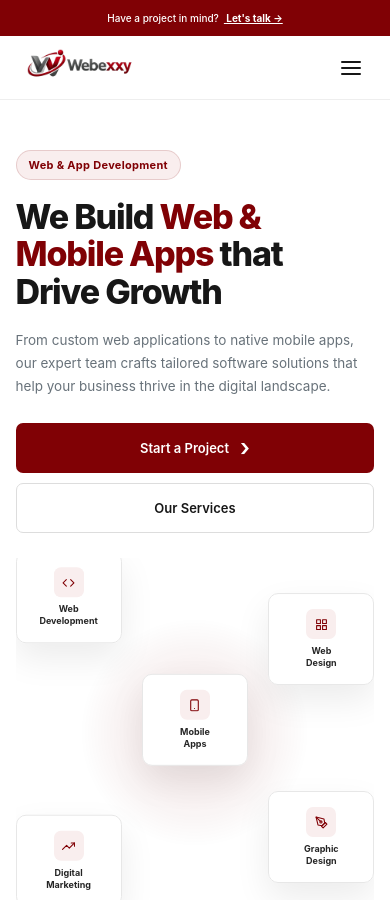
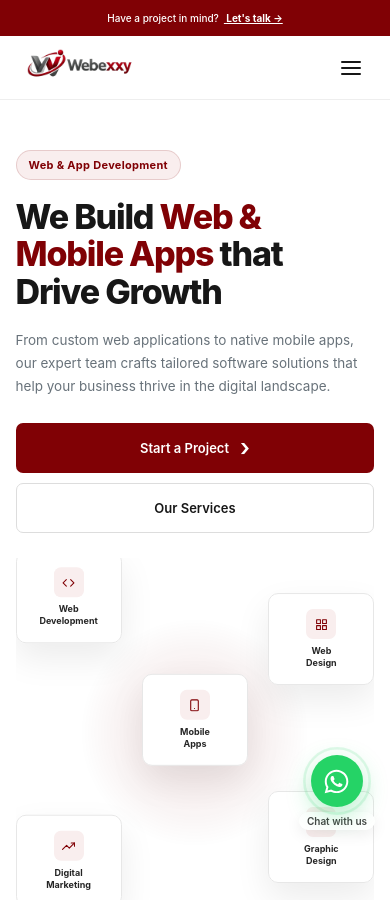
Before and after one commit to yahyakt-inr/webexxy, a React (Create React App) app: page / in a window 390 px wide. Shown: the top 900 px of the page. Built offline with nearby package versions, Linux system fonts and the light colour scheme.

Commit message:
Link are connected

```diff
--- a/src/App.js
+++ b/src/App.js
@@ -6,6 +6,7 @@ import WhyChooseUs from "./components/WhyChooseUs";
 import CTA from "./components/CTA";
 import Contact from "./components/Contact";
 import Footer from "./components/Footer";
+import WhatsApp from "./components/WhatsApp";
 
 function App() {
   return (
@@ -18,6 +19,7 @@ function App() {
       <CTA />
       <Contact />
       <Footer />
+      <WhatsApp />
     </div>
   );
 }
--- a/src/components/Contact.jsx
+++ b/src/components/Contact.jsx
@@ -19,20 +19,41 @@ function Contact() {
           </p>
 
           <div className="contact-details">
+
+            {/* EMAIL */}
             <div>
               <span>Email</span>
-              <p>hello@webexxy.com</p>
+              <p>
+                <a href="mailto:hello@webexxy.com">
+                  hello@webexxy.com
+                </a>
+              </p>
             </div>
 
+            {/* PHONE - DIRECT CALL */}
             <div>
               <span>Phone</span>
-              <p>+91 00000 00000</p>
+              <p>
+                <a href="tel:+918086367029">
+                  +91 8086 367 029
+                </a>
+              </p>
             </div>
 
+            {/* LOCATION - GOOGLE MAP */}
             <div>
               <span>Location</span>
-              <p>Kerala, India</p>
+              <p>
+                <a
+                  href="https://www.google.com/maps/search/?api=1&query=SUHA+DIGITECH+Chandakunnu+Veliyamthode+Nilambur+Kerala"
+                  target="_blank"
+                  rel="noopener noreferrer"
+                >
+                  SUHA DIGITECH, Veliyamthode, Kerala
+                </a>
+              </p>
             </div>
+
           </div>
         </div>
 
--- /dev/null
+++ b/src/components/WhatsApp.jsx
@@ -0,0 +1,26 @@
+import "../styles/WhatsApp.css";
+import { FaWhatsapp } from "react-icons/fa";
+
+function WhatsApp() {
+  return (
+    <div className="whatsapp-wrapper">
+
+      <a
+        href="https://wa.me/918086367029"
+        className="whatsapp-float"
+        target="_blank"
+        rel="noopener noreferrer"
+        aria-label="Chat with us on WhatsApp"
+      >
+        <FaWhatsapp />
+      </a>
+
+      <span className="whatsapp-text">
+        Chat with us
+      </span>
+
+    </div>
+  );
+}
+
+export default WhatsApp;
--- a/src/styles/Contact.css
+++ b/src/styles/Contact.css
@@ -476,3 +476,22 @@
     min-height: 110px;
   }
 }
+
+
+/* =========================
+   CONTACT DETAIL LINKS
+========================= */
+
+.contact-details a {
+  color: inherit;
+
+  text-decoration: none;
+
+  transition: color 0.3s ease;
+}
+
+.contact-details a:hover {
+  color: #800105;
+
+  text-decoration: underline;
+}
--- /dev/null
+++ b/src/styles/WhatsApp.css
@@ -0,0 +1,126 @@
+/* =========================
+   WHATSAPP FLOATING BUTTON
+========================= */
+
+.whatsapp-wrapper {
+  position: fixed;
+
+  right: 20px;
+  bottom: 18px;
+
+  display: flex;
+  flex-direction: column;
+  align-items: center;
+
+  z-index: 9999;
+}
+
+.whatsapp-float {
+  width: 58px;
+  height: 58px;
+
+  border-radius: 50%;
+
+  background: #25d366;
+  color: #ffffff;
+
+  display: flex;
+  align-items: center;
+  justify-content: center;
+
+  font-size: 30px;
+
+  text-decoration: none;
+
+  position: relative;
+
+  box-shadow: 0 8px 25px rgba(37, 211, 102, 0.35);
+
+  transition:
+    transform 0.3s ease,
+    box-shadow 0.3s ease;
+}
+
+.whatsapp-float:hover {
+  transform: scale(1.1);
+
+  box-shadow: 0 12px 30px rgba(37, 211, 102, 0.5);
+}
+
+.whatsapp-float::before {
+  content: "";
+
+  position: absolute;
+
+  width: 100%;
+  height: 100%;
+
+  border-radius: 50%;
+
+  border: 2px solid rgba(37, 211, 102, 0.45);
+
+  animation: whatsappPulse 2s infinite;
+}
+
+@keyframes whatsappPulse {
+  0% {
+    transform: scale(1);
+    opacity: 1;
+  }
+
+  100% {
+    transform: scale(1.45);
+    opacity: 0;
+  }
+}
+
+
+/* =========================
+   CHAT TEXT
+========================= */
+
+.whatsapp-text {
+  margin-top: 7px;
+
+  padding: 4px 9px;
+
+  border-radius: 20px;
+
+  background: #ffffff;
+
+  color: #444444;
+
+  font-size: 11px;
+  font-weight: 600;
+
+  white-space: nowrap;
+
+  box-shadow: 0 4px 15px rgba(0, 0, 0, 0.08);
+}
+
+
+/* =========================
+   MOBILE
+========================= */
+
+@media (max-width: 600px) {
+  .whatsapp-wrapper {
+    right: 15px;
+    bottom: 14px;
+  }
+
+  .whatsapp-float {
+    width: 52px;
+    height: 52px;
+
+    font-size: 27px;
+  }
+
+  .whatsapp-text {
+    margin-top: 5px;
+
+    padding: 3px 8px;
+
+    font-size: 10px;
+  }
+}
```
